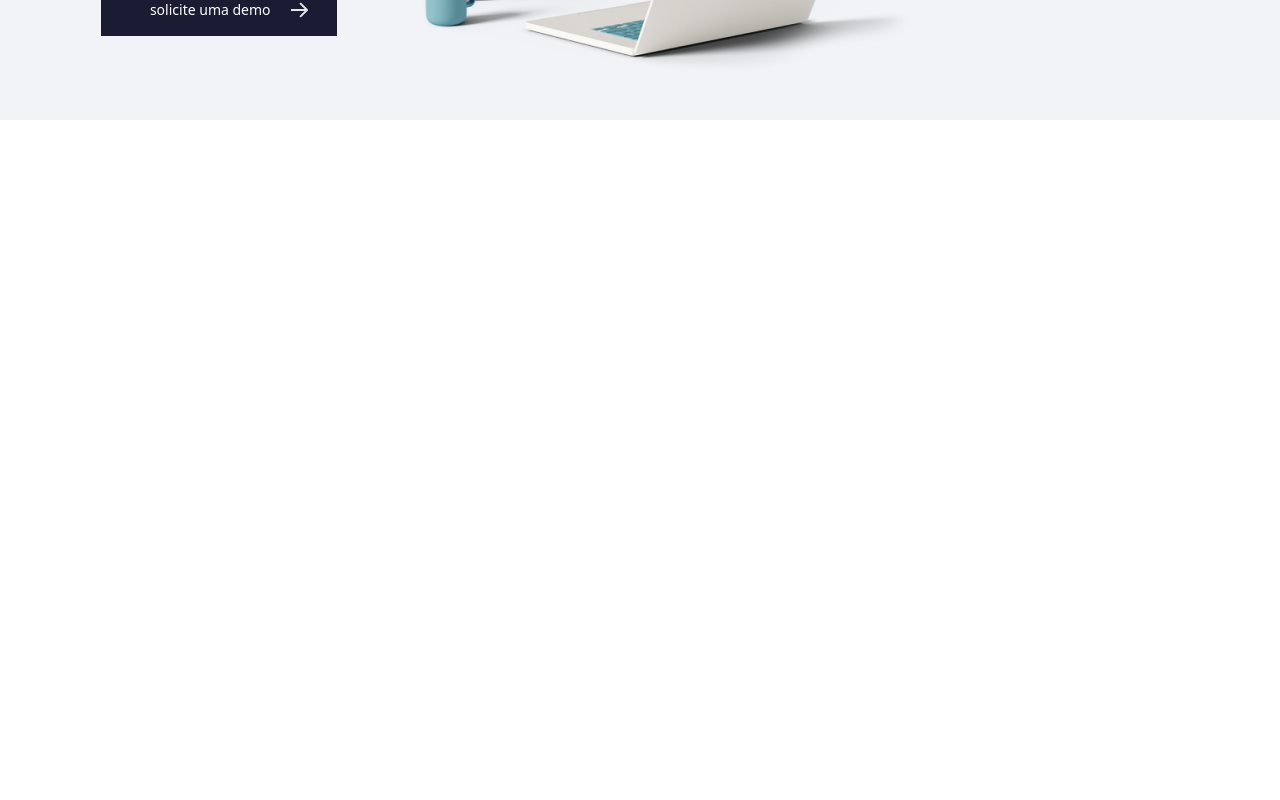
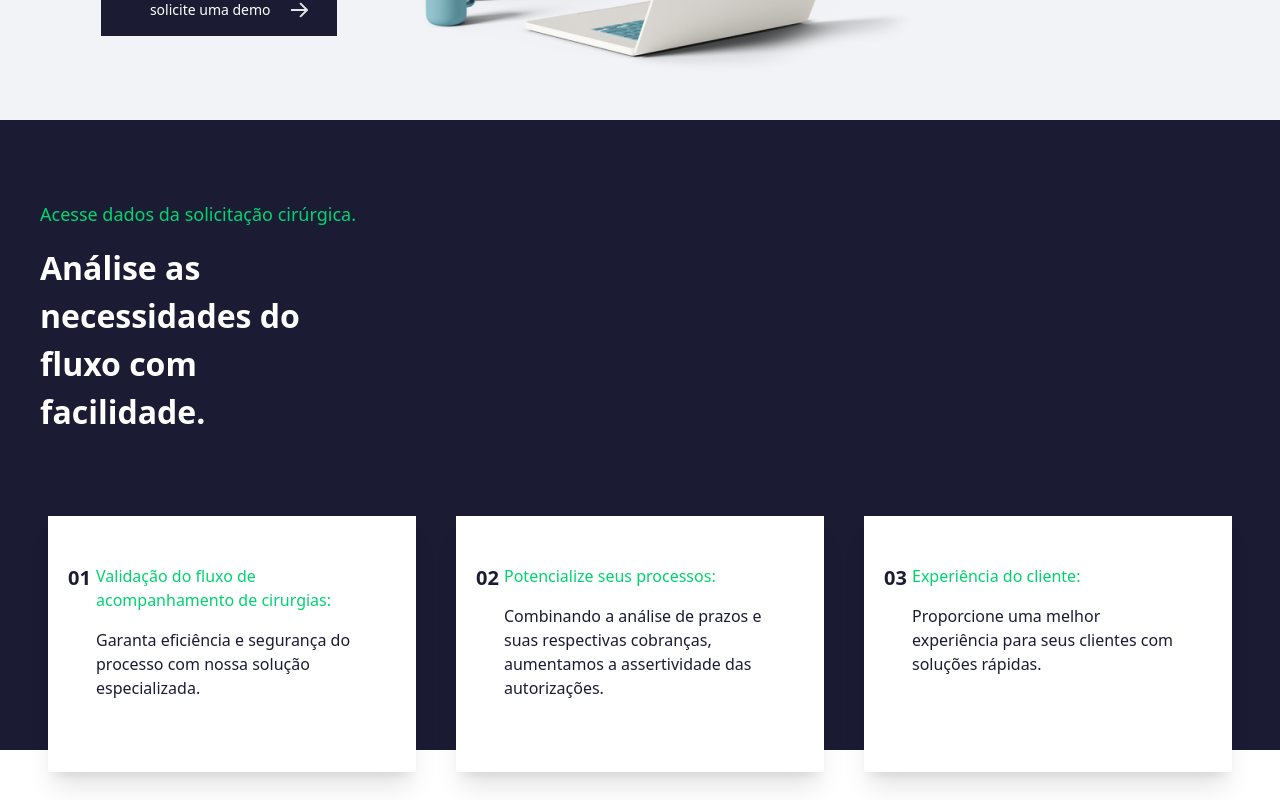
Before and after one commit to Paulo-Moncaio/agiliza-doutor-lp, a Next.js app: page / in a window 1280 px wide. Shown: the part 1160-1960 px from the top of the page. Before the commit the page ends 1280 px from the top, so only its background shows below. Built offline with nearby package versions, Linux system fonts and the light colour scheme.

Commit message:
Flow section

```diff
--- a/src/app/page.tsx
+++ b/src/app/page.tsx
@@ -1,4 +1,5 @@
 import About from '@/components/About'
+import Flow from '@/components/Flow'
 import Header from '@/components/Header'
 import Hero from '@/components/Hero'
 
@@ -9,6 +10,7 @@ export default function Home() {
       <main>
         <Hero />
         <About />
+        <Flow />
       </main>
     </div>
   )
```
